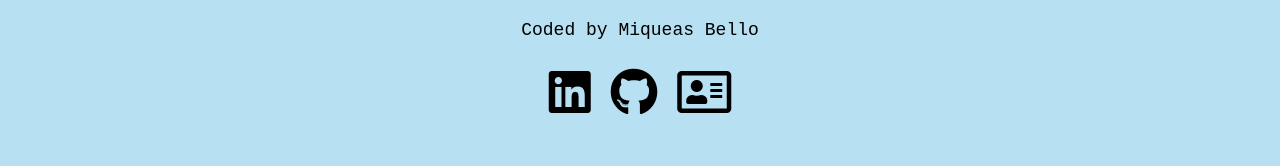
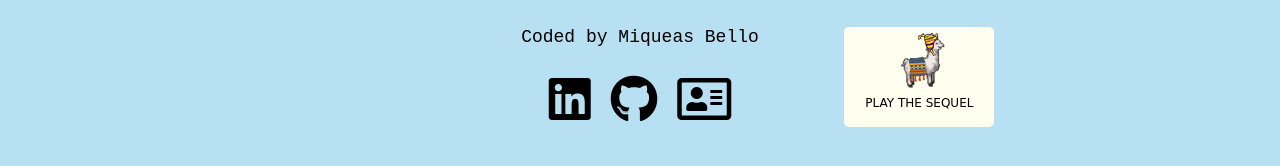
Before and after one commit to micahbello/greedy_little_llama, a website: page index.html in a window 1280 px wide. Shown: the part 516-682 px from the top of the page. Drawn offline with Linux system fonts and the light colour scheme; a web font is replaced by a local one.

Commit message:
Add sequel link

```diff
--- a/assets/master.css
+++ b/assets/master.css
@@ -147,6 +147,10 @@ body {
   margin-top: -26px;
 }
 
+.empty-div {
+  height: 100px;
+  width: 150px;
+}
 
 .pig_image {
 width: 18%;
@@ -164,8 +168,10 @@ width: 18%;
 
 .footer {
   height: 100px;
-  margin-top: 50px;
-  margin-top: -15px;
+  margin-top: 10px;
+  display: flex;
+  justify-content: space-evenly;
+  align-items: center;
 }
 
 .footer ul {
@@ -190,3 +196,28 @@ width: 18%;
 .footer i:hover {
   color: grey;
 }
+
+.sequel-link {
+  color: black;
+  text-decoration: none;
+}
+.sequel-div {
+  background: #FFFFF0;
+  width: 150px;
+  height: 100px;
+  position: relative;
+  right: 100px;
+  font-family: 'Rammetto One', cursive;
+  font-size: 12px;
+  /* border: 1px solid; */
+  border-radius: 5px;
+  cursor: pointer;
+}
+
+.sequel-div figure {
+  margin: 0px;
+}
+
+.sequel-div:hover {
+  background: gainsboro;
+}
--- a/index.html
+++ b/index.html
@@ -3,9 +3,13 @@
   <head>
     <meta charset="utf-8">
     <title>Little Llama</title>
+
     <link rel="stylesheet" href="./assets/master.css">
     <script src="./bundle.js" charset="utf-8"></script>
     <link rel="stylesheet" href="https://use.fontawesome.com/releases/v5.0.13/css/all.css" integrity="sha384-DNOHZ68U8hZfKXOrtjWvjxusGo9WQnrNx2sqG0tfsghAvtVlRW3tvkXWZh58N9jp" crossorigin="anonymous">
+
+    <link href="https://fonts.googleapis.com/css?family=Rammetto+One" rel="stylesheet">
+
     <link rel="icon" href="./assets/images/rocking-llama.gif">
   </head>
   <body class="body">
@@ -74,12 +78,15 @@
     </div>
 
     <footer class="footer">
+
+      <div class="empty-div">
+
+      </div>
+
+      <section>
+
         <div class="">
           <p>Coded by Miqueas Bello </p>
-      </div>
-
-      <div class="audio">
-        <audio id="salvation" src='./assets/audio/jazz.mp3'></audio>
         </div>
 
         <div class="">
@@ -90,6 +97,19 @@
           </ul>
         </div>
 
+      </section>
+
+      <a class="sequel-link" href="http://www.micahbello.com/little_llama_2/">
+
+        <div class="sequel-div">
+          <figure>
+            <img src="./assets/images/single_llama_dressed.png" alt="">
+          </figure>
+          <span>PLAY THE SEQUEL</span>
+        </div>
+
+      </a>
+
 
     </footer>
 
--- a/jumper.js
+++ b/jumper.js
@@ -46,12 +46,6 @@ document.addEventListener("DOMContentLoaded", function() {
   window.addEventListener("keydown", (e) => jumperMan.keyDownHandler(e));
   window.addEventListener("keyup", (e) => jumperMan.keyUpHandler(e));
 
-  // const audio = document.getElementById("salvation");
-  // audio.play();
-  //
-  // const audio = new Audio("./assets/audio/sneakysnitch.mp3");
-  // audio.play();
-
   setInterval(() => game.loop(), 2);
   // setInterval(() => game.prize.prizeFlash(), 150)   //no longer needed since coin is spinning
   setInterval(() => game.newBall(specialBalls[Math.floor(Math.random() * 4)]), 15000);
```
Also changed, not shown: assets/images/single_llama_dressed.png (added), lib/game.js, 1 other file. Lines whose indentation alone changed are shown as unchanged.
